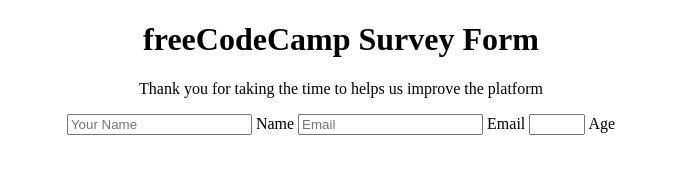
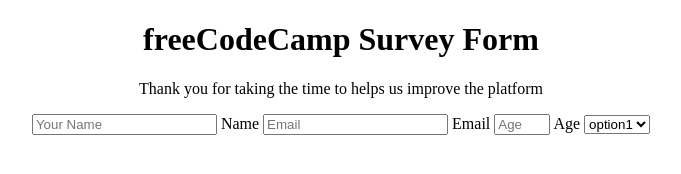
Before and after one commit to matifilimor/microverse-trials-, a plain HTML site: page index.html in a window 1280 px wide. Shown: the whole page, without its empty margins (299-980 px from the left). Drawn offline with Linux system fonts and the light colour scheme.

Commit message:
added dropdown select

```diff
--- a/index.html
+++ b/index.html
@@ -14,7 +14,9 @@
     <form id="survey-form">
      <input type="text" id="name" required placeholder="Your Name"> <label id="name-label" name="name">Name</label>
      <input required id="email" placeholder="Email" type="email"> <label id="email-label" name="email">Email</label>
-     <input type="number" id="number" min="18" max="99"> <label id="number-label" name="number">Age</label>
+     <input placeholder="Age" type="number" id="number" min="18" max="99"> <label id="number-label" name="number">Age</label>
+     <select id="dropdown"><option value="option1">option1</option><option><option value="option2"></option>option2</option> </select>
+
     </form>
     <!--
 
```
